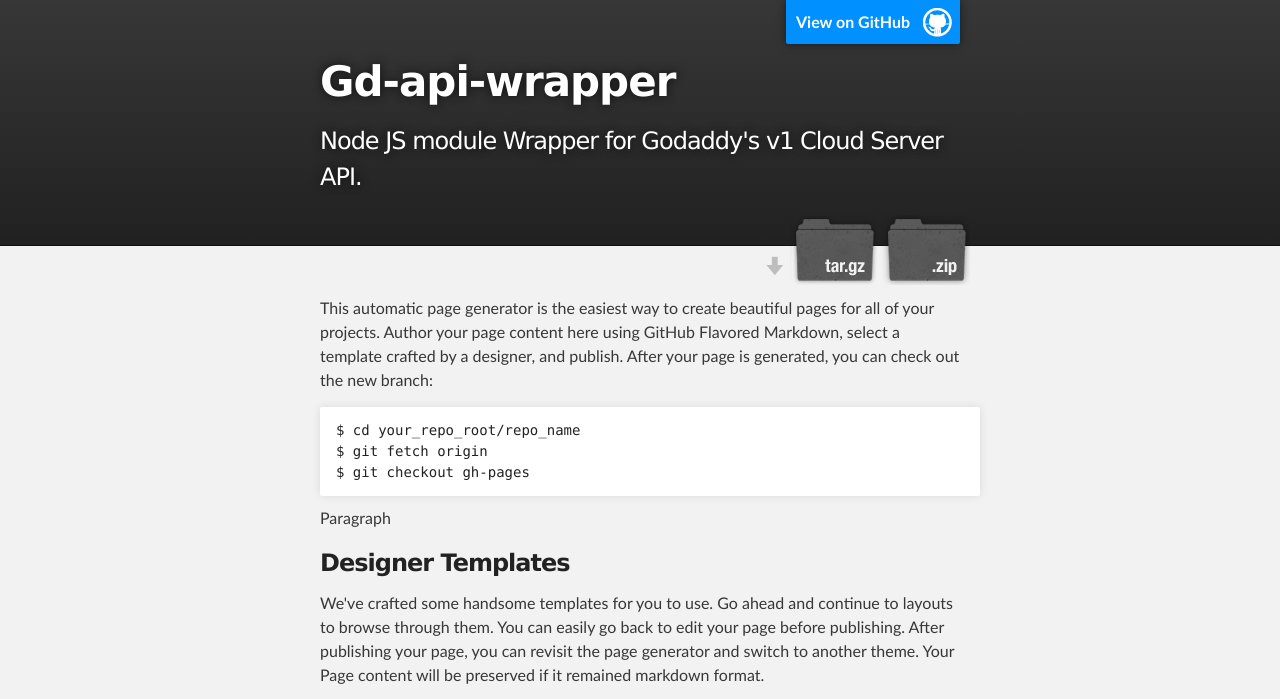
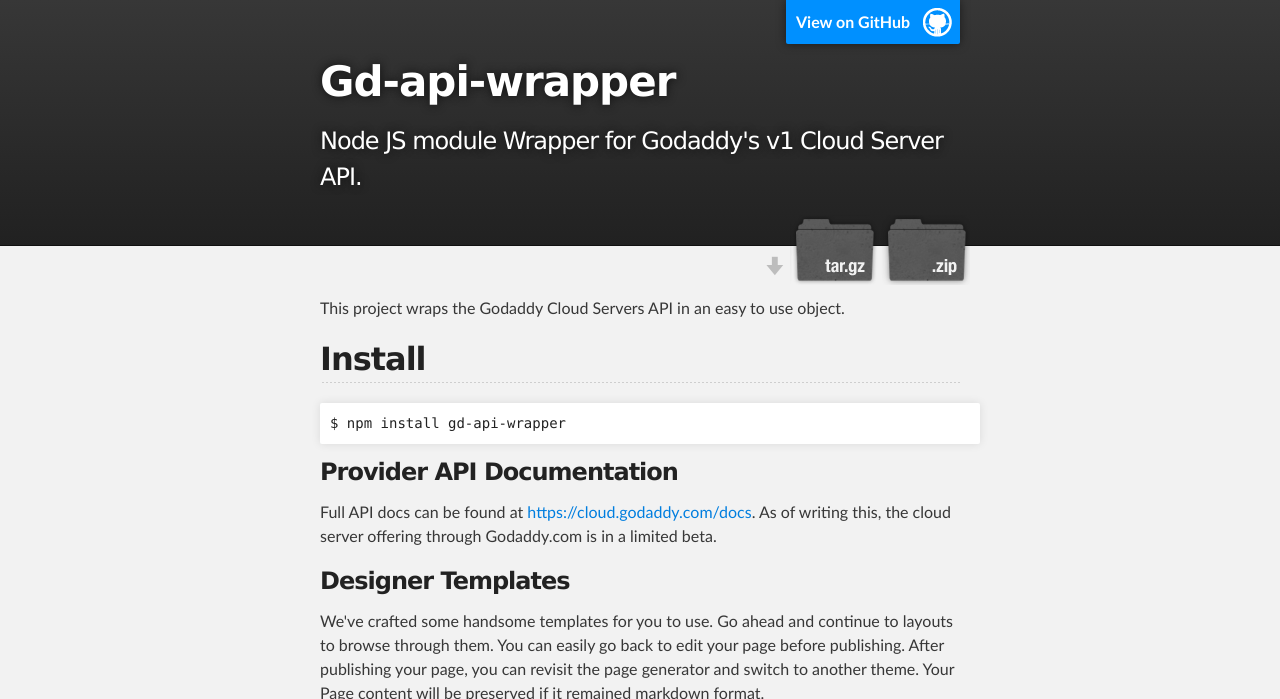
Before and after one commit to briboles/gd-api-wrapper, a plain HTML site: page index.html in a window 1280 px wide. Shown: the top 699 px of the page. Drawn offline with Linux system fonts and the light colour scheme.

```diff
--- a/index.html
+++ b/index.html
@@ -31,14 +31,17 @@
     <!-- MAIN CONTENT -->
     <div id="main_content_wrap" class="outer">
       <section id="main_content" class="inner">
-        <p>This automatic page generator is the easiest way to create beautiful pages for all of your projects. Author your page content here using GitHub Flavored Markdown, select a template crafted by a designer, and publish. After your page is generated, you can check out the new branch:</p>
+        <p>This project wraps the Godaddy Cloud Servers API in an easy to use object.</p>
 
-<pre><code>$ cd your_repo_root/repo_name
-$ git fetch origin
-$ git checkout gh-pages
-</code></pre>
+<h2>
+<a id="install" class="anchor" href="#install" aria-hidden="true"><span class="octicon octicon-link"></span></a>Install</h2>
 
-<p>Paragraph</p>
+<div class="highlight highlight-bash"><pre>$ npm install gd-api-wrapper</pre></div>
+
+<h3>
+<a id="provider-api-documentation" class="anchor" href="#provider-api-documentation" aria-hidden="true"><span class="octicon octicon-link"></span></a>Provider API Documentation</h3>
+
+<p>Full API docs can be found at <a href="https://cloud.godaddy.com/docs">https://cloud.godaddy.com/docs</a>. As of writing this, the cloud server offering through Godaddy.com is in a limited beta.</p>
 
 <h3>
 <a id="designer-templates" class="anchor" href="#designer-templates" aria-hidden="true"><span class="octicon octicon-link"></span></a>Designer Templates</h3>
```
Also changed, not shown: params.json (+1 -1 lines).
